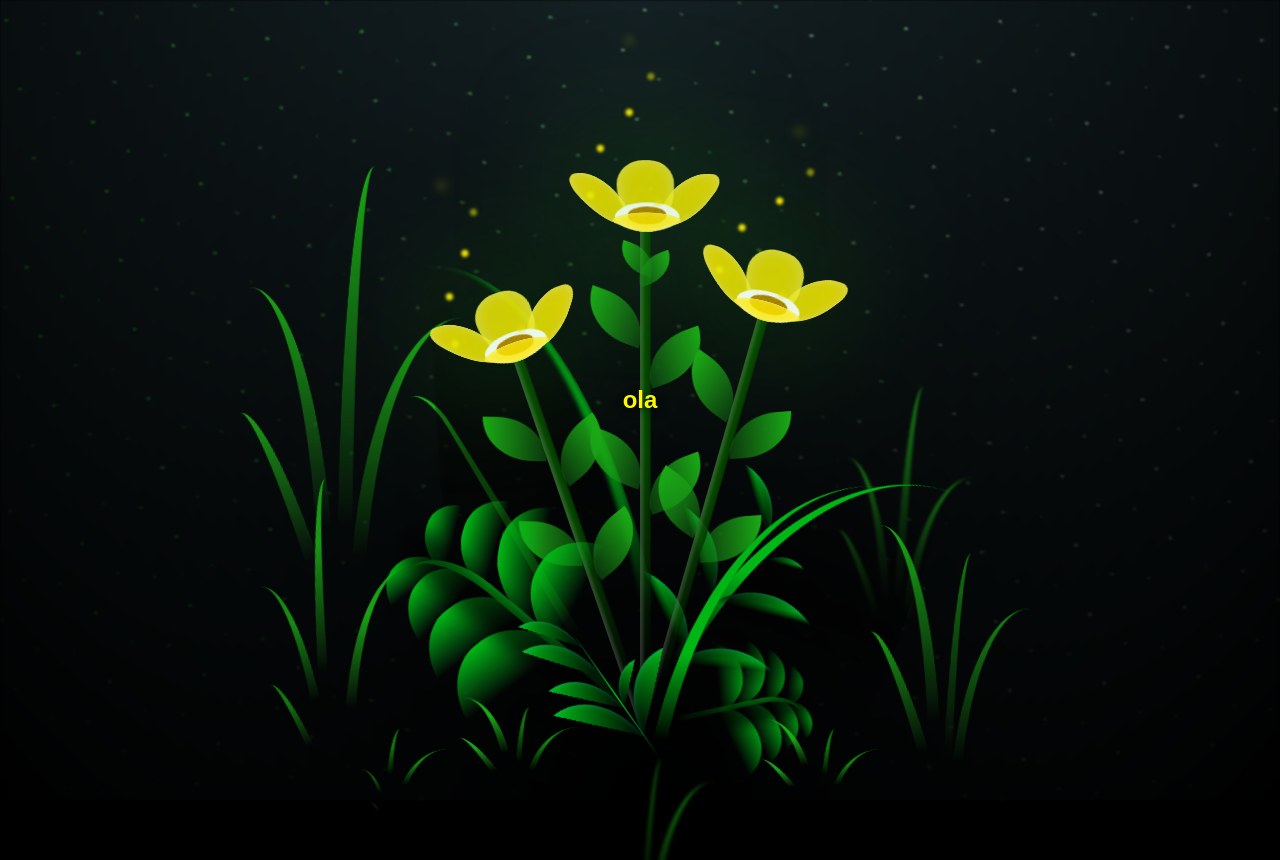
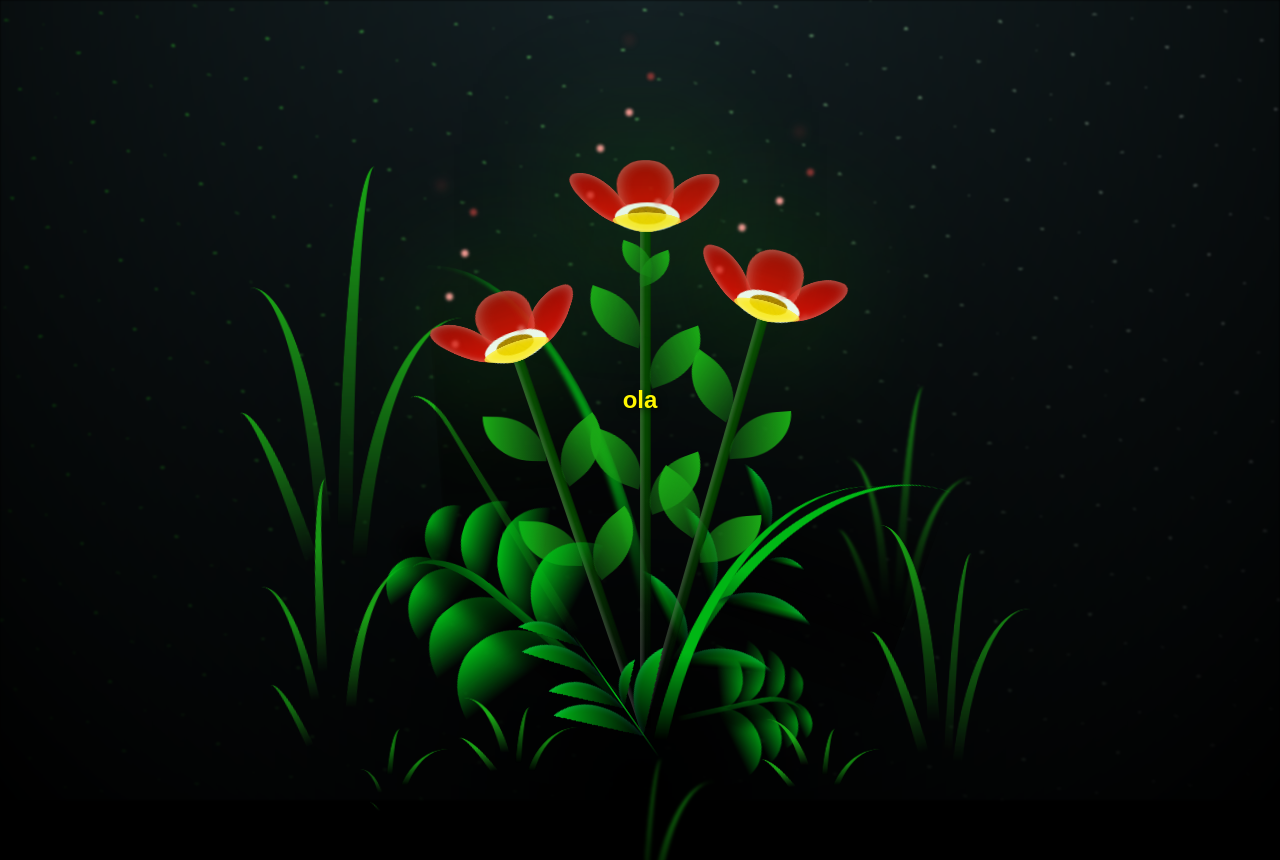
Before and after one commit to YeseniaSC/florecitas, a plain HTML site: page index.html in a window 1280 px wide. Shown: the top 860 px of the page. Drawn offline with Linux system fonts and the light colour scheme.

Commit message:
styles.css

```diff
--- a/styles.css
+++ b/styles.css
@@ -171,7 +171,7 @@
   height: 11vmin;
   border-radius: 51% 49% 47% 53%/44% 45% 55% 69%;
   background-color: #1aaa15;
-  background-image: linear-gradient(to top, #fce700, #fce700);
+  background-image: linear-gradient(to top, #ff0000, #b30000);
   transform-origin: bottom center;
   opacity: 0.9;
   box-shadow: inset 0 0 2vmin rgba(255, 255, 255, 0.5);
@@ -291,14 +291,14 @@
   bottom: 0vmin;
   width: 1vmin;
   height: 1vmin;
-  background-color: rgb(255, 251, 0);
+  background-color:  #ff4d4d;
   border-radius: 50%;
   filter: blur(0.2vmin);
   -webkit-animation: light-ans 4s linear infinite backwards;
           animation: light-ans 4s linear infinite backwards;
 }
 .flower__light:nth-child(odd) {
-  background-color: #fce700;
+  background-color: #ff9999;
 }
 .flower__light--1 {
   left: -2vmin;
```
